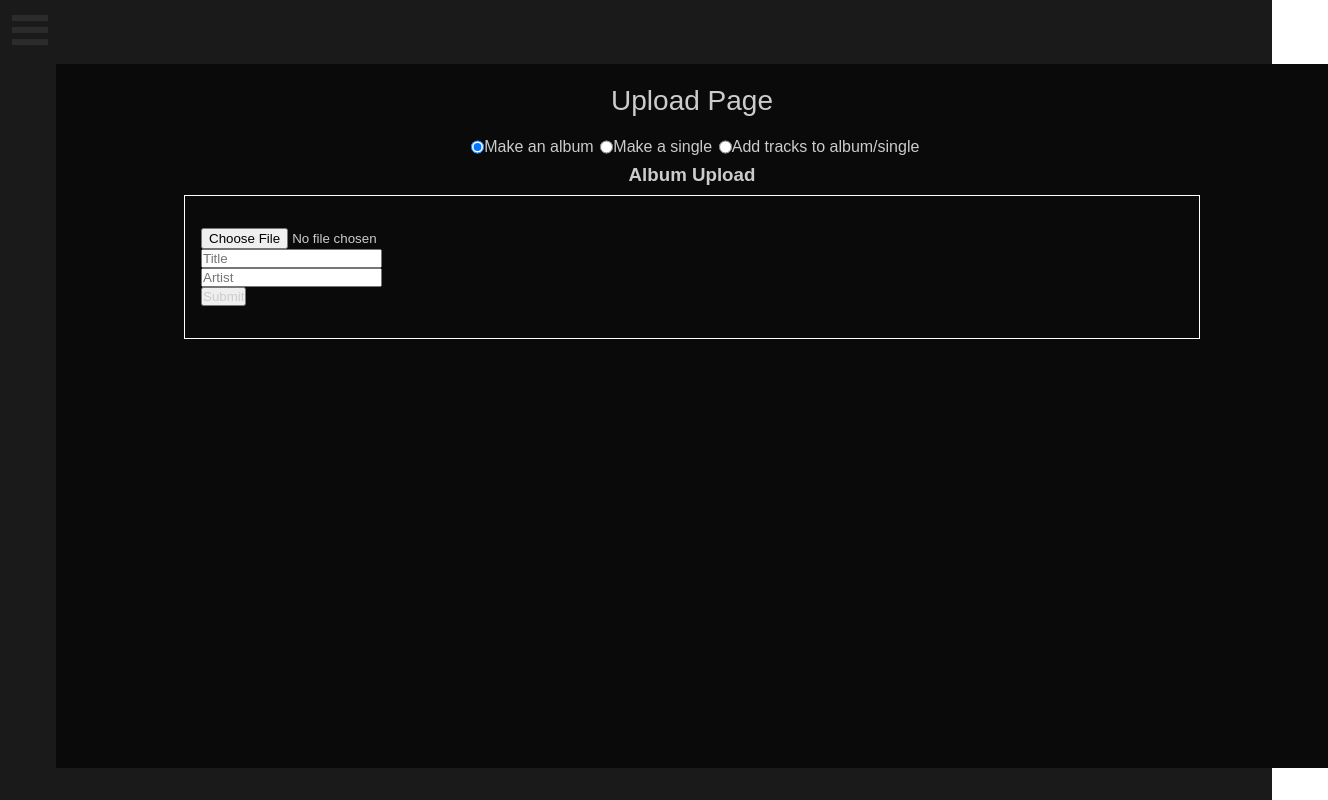
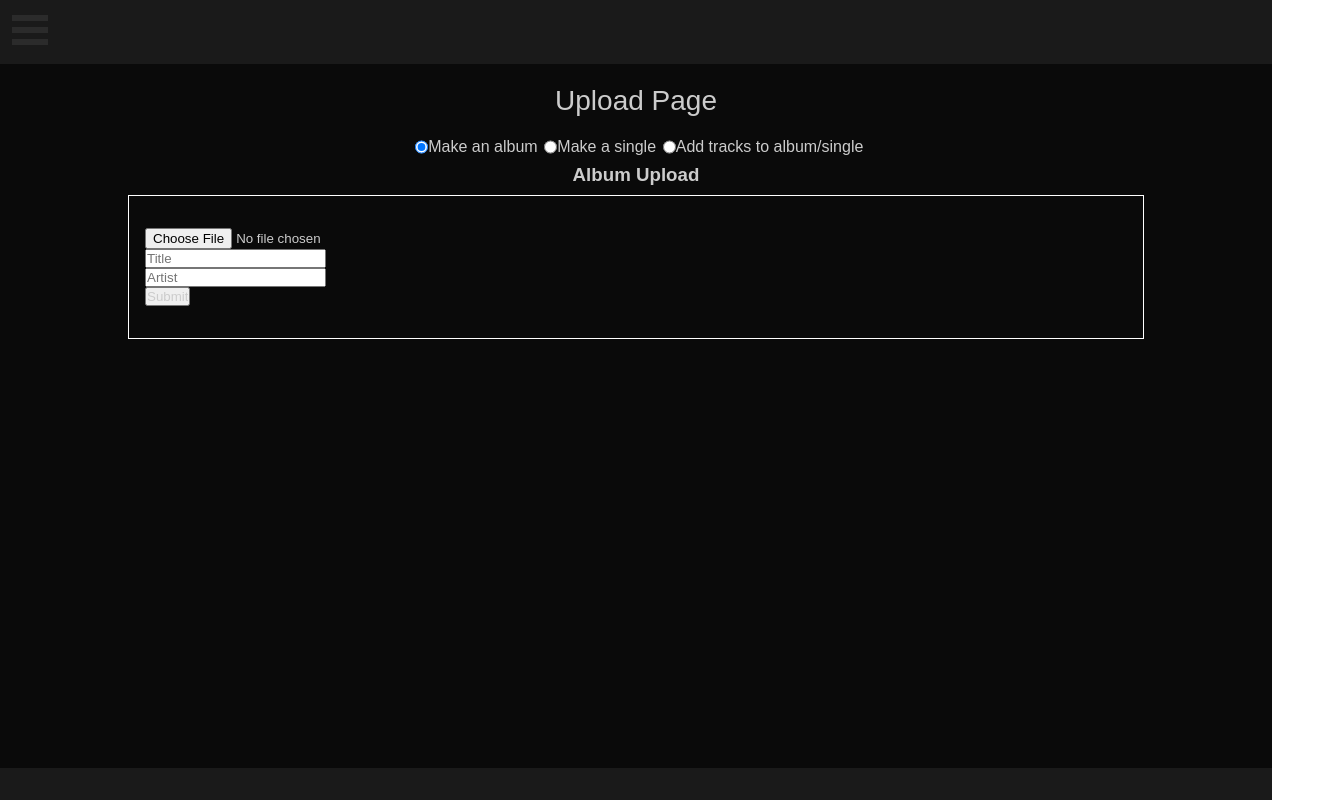
Before and after one commit to moreno-m2698/StudyCubbyFrontPrototype, a React (Vite) app: page /upload in a window 1280 px wide. Shown: the whole page, 1328 px wide, since content can reach past the window. Built offline with nearby package versions, Linux system fonts and the light colour scheme.

Commit message:
fixed upload formatting

```diff
--- a/src/CSS/sidebar.css
+++ b/src/CSS/sidebar.css
@@ -30,7 +30,7 @@
 }
 
 .sidebar__content{
-    max-width: 20rem;
+    width: 100%;
     height: calc(100% - 36px);
 
 }
--- a/src/CSS/upload.css
+++ b/src/CSS/upload.css
@@ -6,7 +6,6 @@
 
     background: rgb(10, 10, 10);
     width: 100%;
-    margin: 0em 3.5em 0em 3.5em;
     text-align: center;
 
 
```
